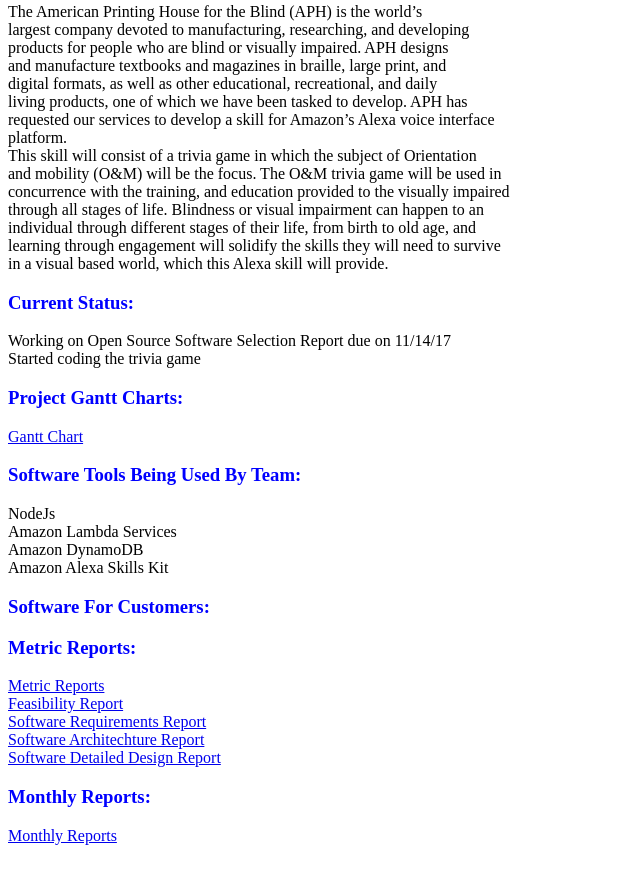
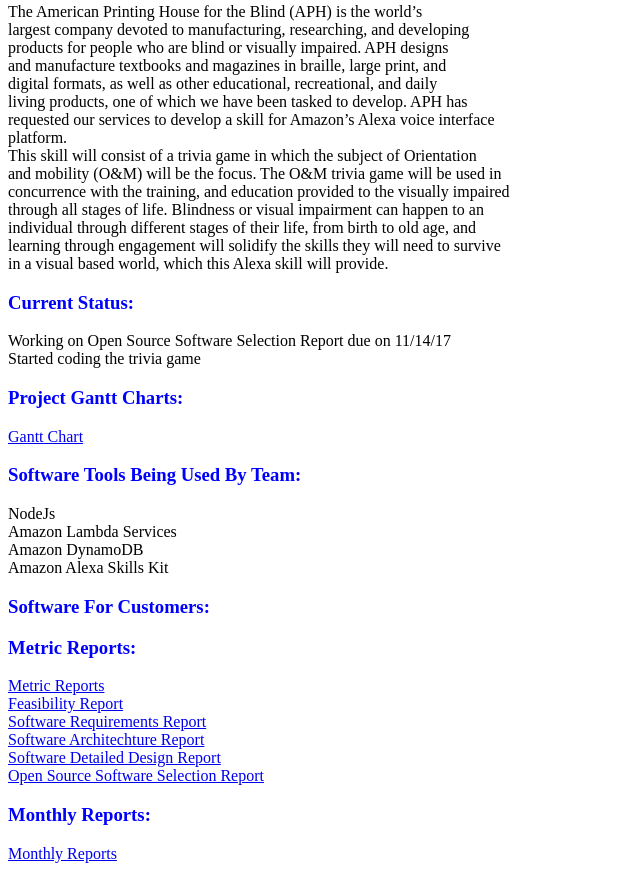
Before and after one commit to LERCapstone/LERCapstone.github.io, a plain HTML site: page index.html in a window 1280 px wide. Shown: the part 248-1119 px from the top of the page, without its empty margins (0-640 px from the left). Drawn offline with Linux system fonts and the light colour scheme.

Commit message:
Update index.html

```diff
--- a/index.html
+++ b/index.html
@@ -50,6 +50,7 @@
 	<a href="https://github.com/LERCapstone/LERCapstone.github.io/blob/master/Reports/Software%20Requirements%20Report/Software%20Requirements%20Specification%20Report%20(Final%20Draft).docx">Software Requirements Report</a><br>
 	<a href="https://github.com/LERCapstone/LERCapstone.github.io/blob/master/Reports/Software%20Architecture%20Report/Software%20Architecture%20Specification%20Report%20(Rough%20Draft).docx">Software Architechture Report</a><br>
 	<a href="https://github.com/LERCapstone/LERCapstone.github.io/blob/master/Reports/Software%20Detailed%20Design%20Report/Software%20Detail%20Design%20Report%20(Rough%20Draft).docx">Software Detailed Design Report</a><br>
+	<a href="https://github.com/LERCapstone/LERCapstone.github.io/blob/master/Reports/Open%20Source%20Software%20Selection%20Report/OSSReport%20(Rough%20Draft).docx">Open Source Software Selection Report</a><br>
     <h3 style="color: #0000ff;">Monthly Reports:</h3>
     <a href="https://github.com/LERCapstone/LERCapstone.github.io/tree/master/Monthly%20Reports">Monthly Reports</a>
 
```
